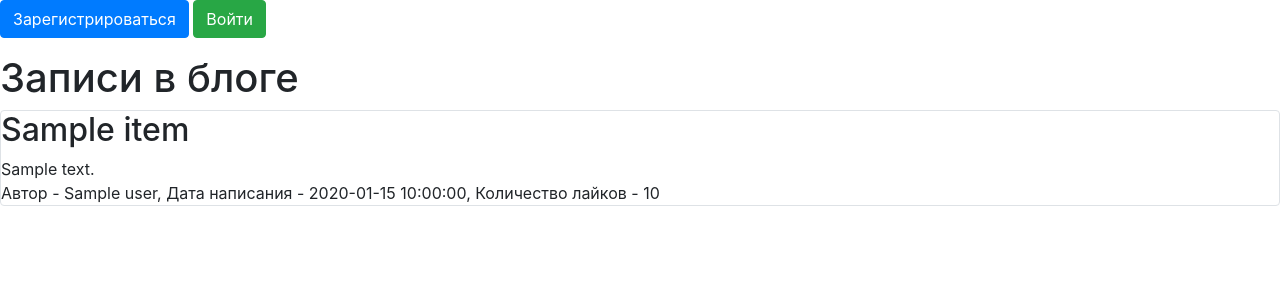
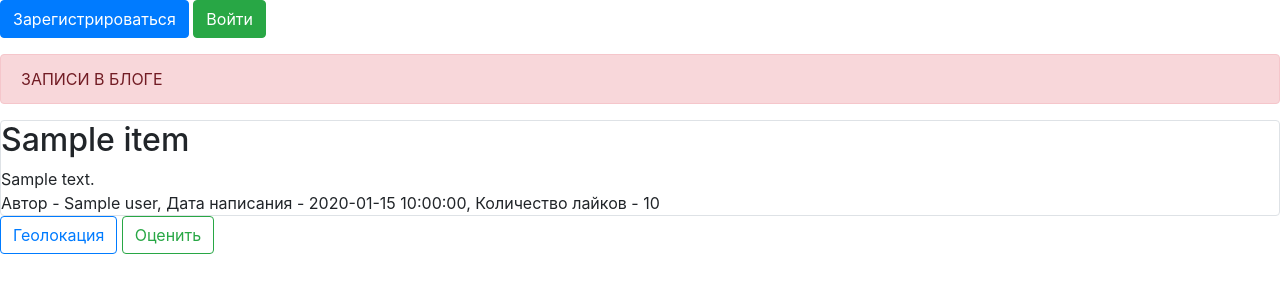
Before and after one commit to polina-novinski/web, a Flask app: template templates/blog.html in a window 1280 px wide. Shown: the top 300 px of the page. Run offline with Flask 2, Linux system fonts and the light colour scheme; the template is opened without the code that fills it: most values are stand-ins (such as "Sample title", 1, 10 or a date in 2020); some libraries are stand-ins or nearby versions.

Commit message:
Update blog.html

```diff
--- a/templates/blog.html
+++ b/templates/blog.html
@@ -1,7 +1,9 @@
 {% extends "base.html" %}
 
 {% block content %}
-<h1>Записи в блоге</h1>
+<div class="alert alert-danger" role="alert" style="font-weight:bolder-style:italic">
+    ЗАПИСИ В БЛОГЕ
+</div>
 {% if current_user.is_authenticated %}
     <a href="news" class="btn btn-outline-secondary">Добавить новость</a>
 {% endif %}
@@ -17,10 +19,6 @@
 
 </div>
 <div>
-    {% if current_user.is_authenticated and current_user == item.user %}
-    <a href="/edit_news/{{ item.id }}" class="btn btn-outline-warning">
-        Изменить
-    </a>
     {% if item.geopos != ''%}
     <a href="/show_geo/{{ item.id }}" class="btn btn-outline-primary">
         Геолокация
@@ -28,6 +26,10 @@
     {% endif %}
     <a href="/news_like/{{ item.id }}" class="btn btn-outline-success">
         Оценить
+    </a>
+    {% if current_user.is_authenticated and current_user == item.user %}
+    <a href="/edit_news/{{ item.id }}" class="btn btn-outline-warning">
+        Изменить
     </a>
     <a href="/news_delete/{{ item.id }}" class="btn btn-outline-danger">
         Удалить
```
